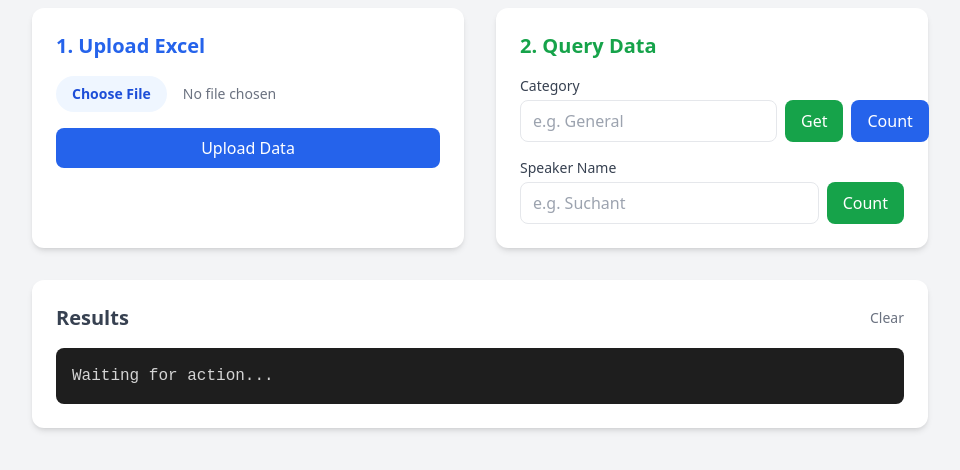
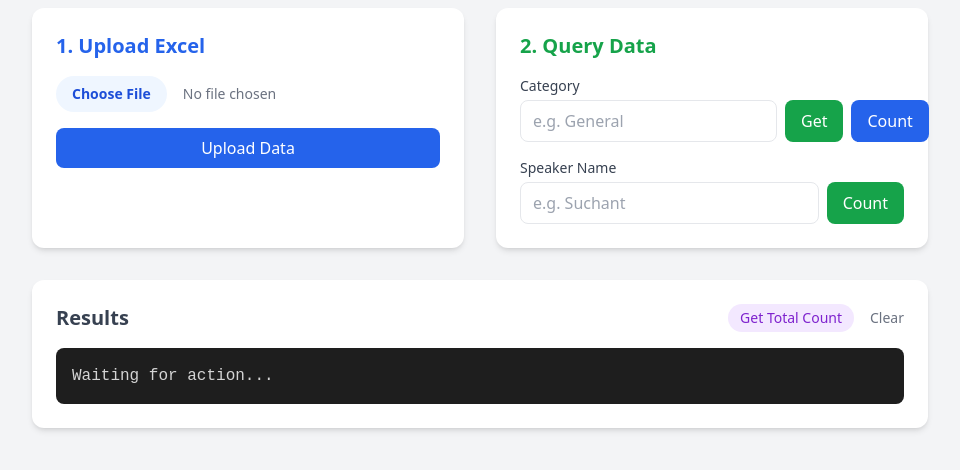
Before and after one commit to Yash5302/abbbackend, a website: page test.html in a window 1280 px wide. Shown: the part 92-562 px from the top of the page, without its empty margins (160-1120 px from the left). Drawn offline with nearby package versions, Linux system fonts and the light colour scheme.

Commit message:
Add overall question count API and update test UI

```diff
--- a/test.html
+++ b/test.html
@@ -66,7 +66,10 @@
         <div class="bg-white p-6 rounded-xl shadow-md">
             <div class="flex justify-between items-center mb-4">
                 <h2 class="text-xl font-semibold text-gray-700">Results</h2>
-                <button onclick="clearResults()" class="text-sm text-gray-500 hover:text-red-500">Clear</button>
+                <div class="flex gap-4 items-center">
+                    <button onclick="fetchTotalCount()" class="text-sm bg-purple-100 text-purple-700 px-3 py-1 rounded-full hover:bg-purple-200">Get Total Count</button>
+                    <button onclick="clearResults()" class="text-sm text-gray-500 hover:text-red-500">Clear</button>
+                </div>
             </div>
             <div id="statusMessage" class="hidden mb-4 p-3 rounded-lg text-sm"></div>
             <pre id="jsonResult" class="json-container">Waiting for action...</pre>
@@ -169,6 +172,17 @@
             }
         }
 
+        async function fetchTotalCount() {
+            try {
+                const res = await fetch(`${API_BASE}/questions/count/total`);
+                const data = await res.json();
+                displayJSON(data);
+                showStatus(`Overall total questions in database: ${data.totalQuestions}`);
+            } catch (err) {
+                showStatus('Error fetching total count', true);
+            }
+        }
+
         // 3. Fetch Speaker Count
         async function fetchSpeakerCount() {
             const speaker = document.getElementById('speakerInput').value;
```
Also changed, not shown: index.js (+10 -0 lines).
